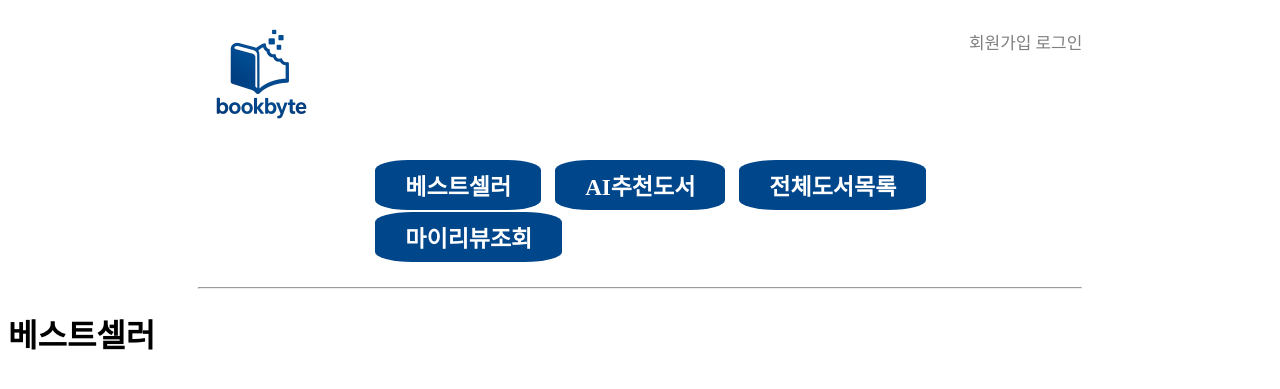
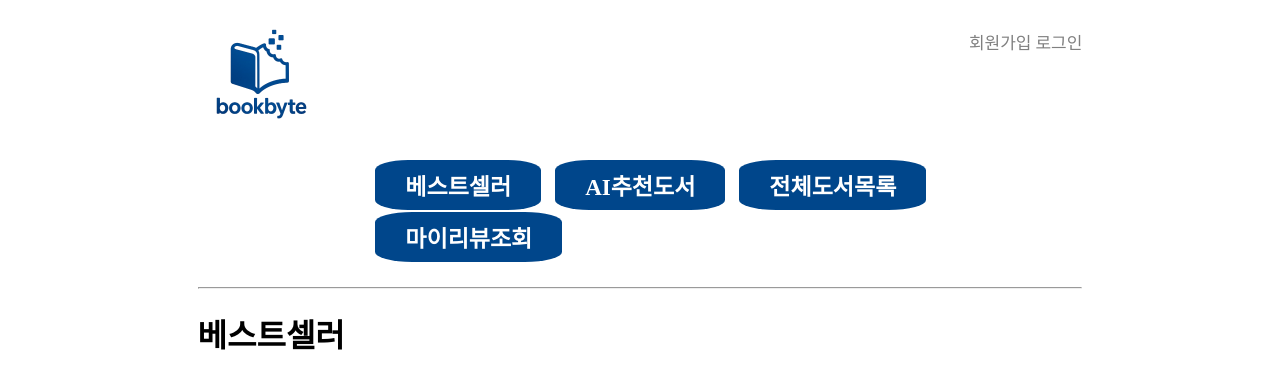
Before and after one commit to Chuuravel/bookbyte, a Django app: page / in a window 1280 px wide. Shown: the top 389 px of the page. Run offline with Django 5.2, Linux system fonts and the light colour scheme; data that the repository does not hold is empty.

Commit message:
간격미세조정

```diff
--- a/static/css/style.css
+++ b/static/css/style.css
@@ -5,6 +5,7 @@ a {
 	text-decoration-line: none;
 }
 
+/* 간격 조정 */
 .header {
 	margin-top: 1%;
 	margin-bottom: 1%;
--- a/templates/_base_book.html
+++ b/templates/_base_book.html
@@ -13,7 +13,9 @@
 </head>
 <body>
     {% include 'nav_bar.html' %}
-    {% block body-content %}
-    {% endblock %}
+    <div class="header">
+        {% block body-content %}
+        {% endblock %}
+    </div>
 </body>
 </html>
```
